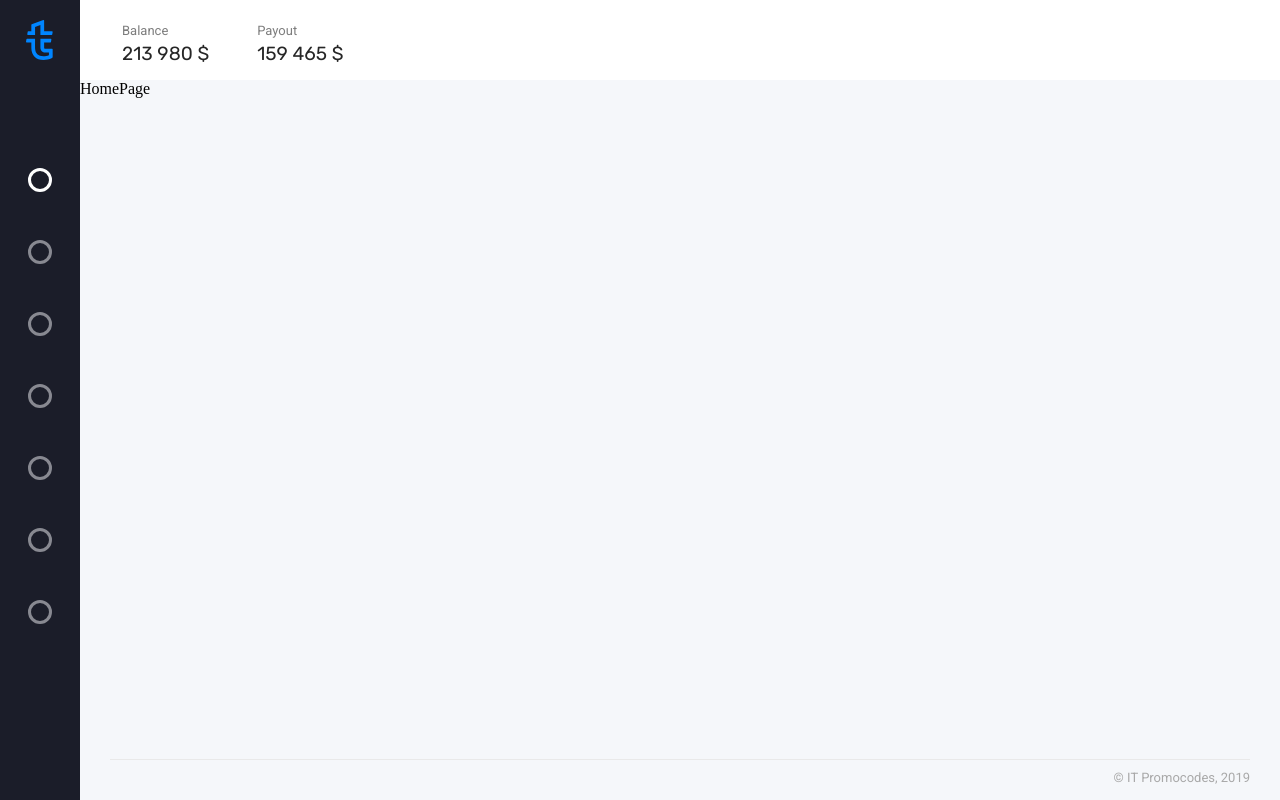
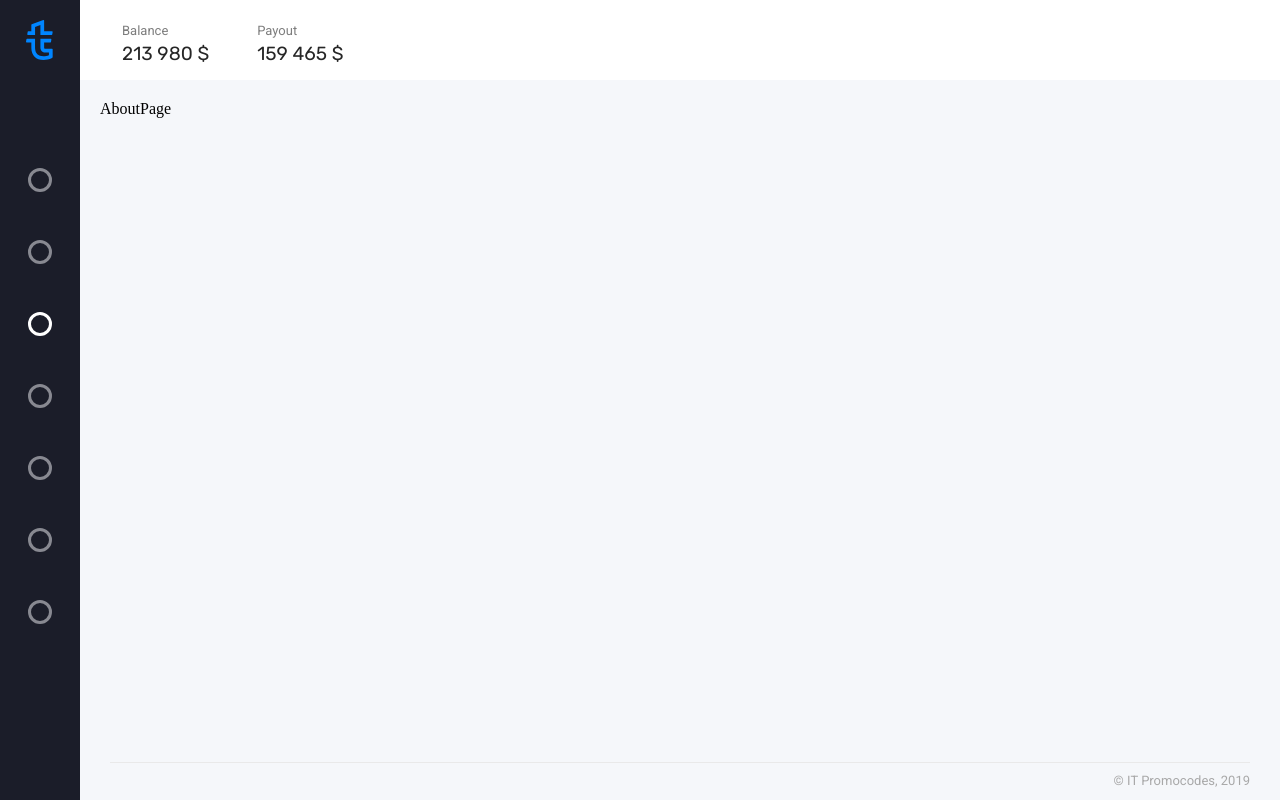
Before and after one commit to Ridge23/fe-assignment, a React app: page /about in a window 1280 px wide. Built offline with nearby package versions, Linux system fonts and the light colour scheme.

Commit message:
Add 404 page + adjust sidemenu active indicator

```diff
--- a/src/App.tsx
+++ b/src/App.tsx
@@ -6,17 +6,21 @@ import store from './store'
 
 import Home from './pages/Home';
 import About from './pages/About';
+import NoMatch from './pages/NoMatch';
 
 export default function App(): JSX.Element {
     return (
         <Provider store={store}>
             <Router>
                 <Switch>
-                    <Route path='/'>
+                    <Route exact path='/'>
                         <Home />
                     </Route>
-                    <Route path='/about'>
+                    <Route exact path='/about'>
                         <About />
+                    </Route>
+                    <Route path="*">
+                        <NoMatch />
                     </Route>
                 </Switch>
             </Router>
--- a/src/components/layout/Layout.tsx
+++ b/src/components/layout/Layout.tsx
@@ -7,7 +7,7 @@ import Footer from '../footer/Footer';
 import './sass/layout.scss';
 
 interface ILayout {
-    children: JSX.Element | string;
+    children: JSX.Element | JSX.Element[] | string;
 }
 
 export default function Layout({ children }: ILayout): JSX.Element {
--- a/src/components/layout/sass/layout.scss
+++ b/src/components/layout/sass/layout.scss
@@ -32,6 +32,7 @@ body {
 
     &__content-container {
         height: 100%;
+        padding: 20px;
     }
 
     &__content-footer {
--- /dev/null
+++ b/src/components/not-found/NotFound.tsx
@@ -0,0 +1,11 @@
+import React from 'react';
+
+import './sass/not-found.scss';
+
+interface INotFound {
+    location: string;
+}
+
+export default function NotFound({ location }: INotFound) {
+    return <div className="not-found">{`${location} not found`}</div>
+}
--- /dev/null
+++ b/src/components/not-found/sass/not-found.scss
@@ -0,0 +1,9 @@
+.not-found {
+    width: 100%;
+    height: 100%;
+    display: flex;
+    align-items: center;
+    justify-content: center;
+    font-size: 36px;
+    font-family: Roboto;
+}
--- a/src/components/sidemenu/SideMenu.tsx
+++ b/src/components/sidemenu/SideMenu.tsx
@@ -1,4 +1,5 @@
 import React from 'react';
+import { useLocation } from "react-router-dom";
 
 import SideMenuItem from './SideMenuItem';
 
@@ -7,19 +8,20 @@ import LogoIcon from '../icons/LogoIcon/LogoIcon';
 import './sass/sidemenu.scss';
 
 export default function SideMenu(): JSX.Element {
+    let location = useLocation();
     return (
         <div className="sidemenu">
             <div className="sidemenu__logo">
                 <LogoIcon />
             </div>
             <div className="sidemenu__menu">
-                <SideMenuItem isActive />
-                <SideMenuItem />
-                <SideMenuItem />
-                <SideMenuItem />
-                <SideMenuItem />
-                <SideMenuItem />
-                <SideMenuItem />
+                <SideMenuItem to='/' isActive={location.pathname === '/'} />
+                <SideMenuItem to='/services' isActive={location.pathname === '/services'} />
+                <SideMenuItem to='/about' isActive={location.pathname === '/about'} />
+                <SideMenuItem to='/' />
+                <SideMenuItem to='/' />
+                <SideMenuItem to='/' />
+                <SideMenuItem to='/' />
             </div>
         </div>
     )
--- a/src/components/sidemenu/SideMenuItem.tsx
+++ b/src/components/sidemenu/SideMenuItem.tsx
@@ -1,17 +1,21 @@
 import React from 'react';
+import { Link } from 'react-router-dom';
 import classNames from 'classnames';
 
 import './sass/sidemenu-item.scss';
 
 interface ISideMenuItem {
+    to: string;
     isActive?: boolean;
 }
 
-export default function SideMenuItem({ isActive = false }: ISideMenuItem) {
+export default function SideMenuItem({ to, isActive = false }: ISideMenuItem) {
     const iconClass = classNames('side-menu-item__icon', { 'side-menu-item__icon--active': isActive });
     return (
-        <div className="side-menu-item">
-            <div className={iconClass}></div>
-        </div>
+        <Link to={to}>
+            <div className="side-menu-item">
+                <div className={iconClass}></div>
+            </div>
+        </Link>
     )
 }
--- /dev/null
+++ b/src/pages/NoMatch.tsx
@@ -0,0 +1,10 @@
+import React from 'react';
+import { useLocation } from "react-router-dom";
+
+import Layout from '../components/layout/Layout';
+import NotFound from '../components/not-found/NotFound';
+
+export default function NoMatch() {
+    let location = useLocation();
+    return <Layout><NotFound location={location.pathname} /></Layout>
+}
```
